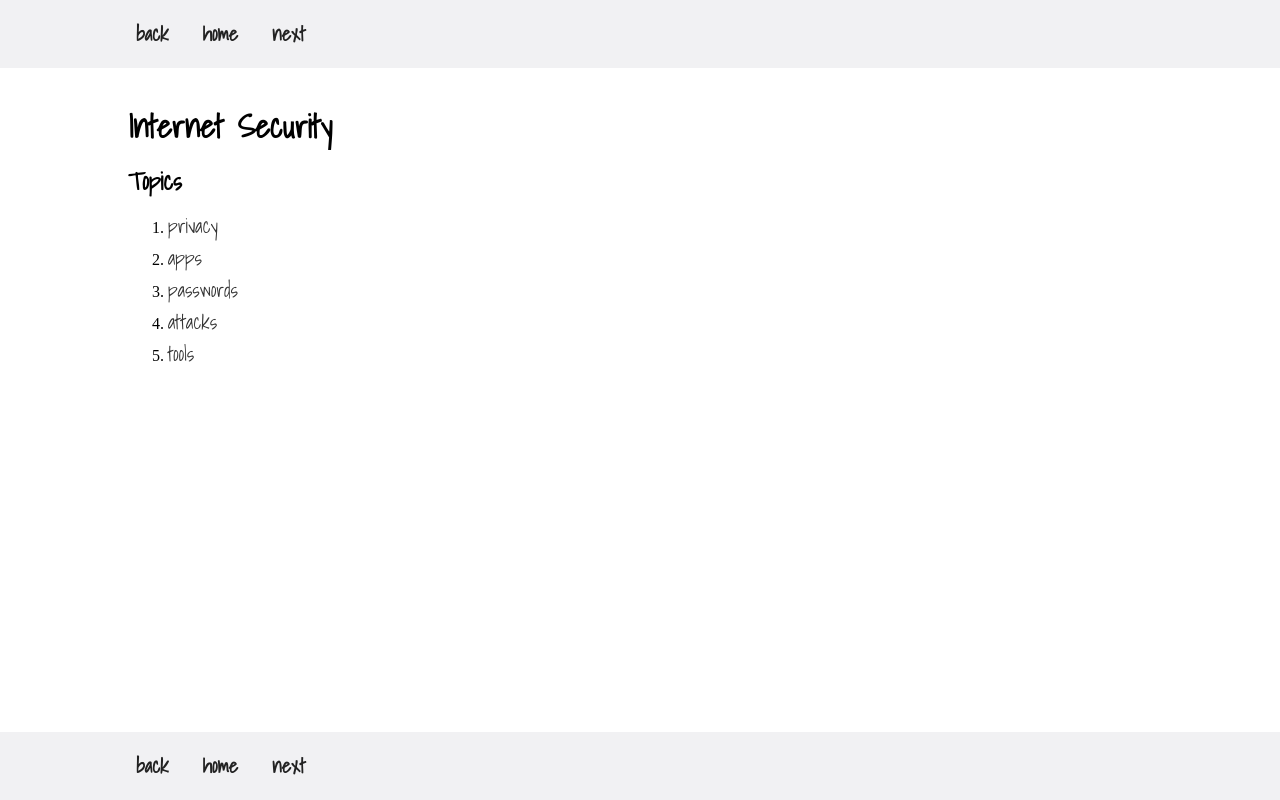
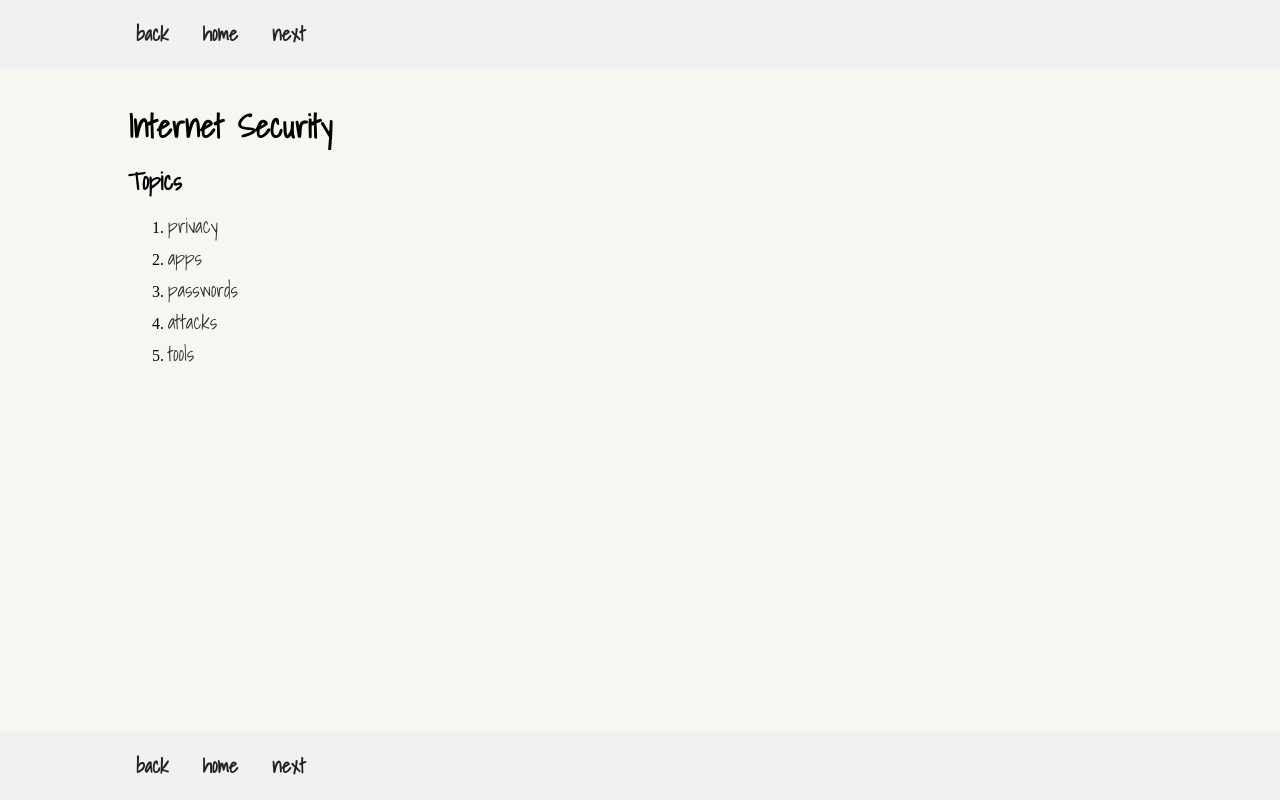
Before and after one commit to coolcourd/secure, a plain HTML site: page index.html in a window 1280 px wide. Drawn offline with Linux system fonts and the light colour scheme.

Commit message:
added background color

```diff
--- a/style.css
+++ b/style.css
@@ -3,6 +3,7 @@
 body {
     margin: 100px 0px 100px 0px;
     padding: 0px;
+    background-color: #f6f7f0;
 }
 
 a {
```
